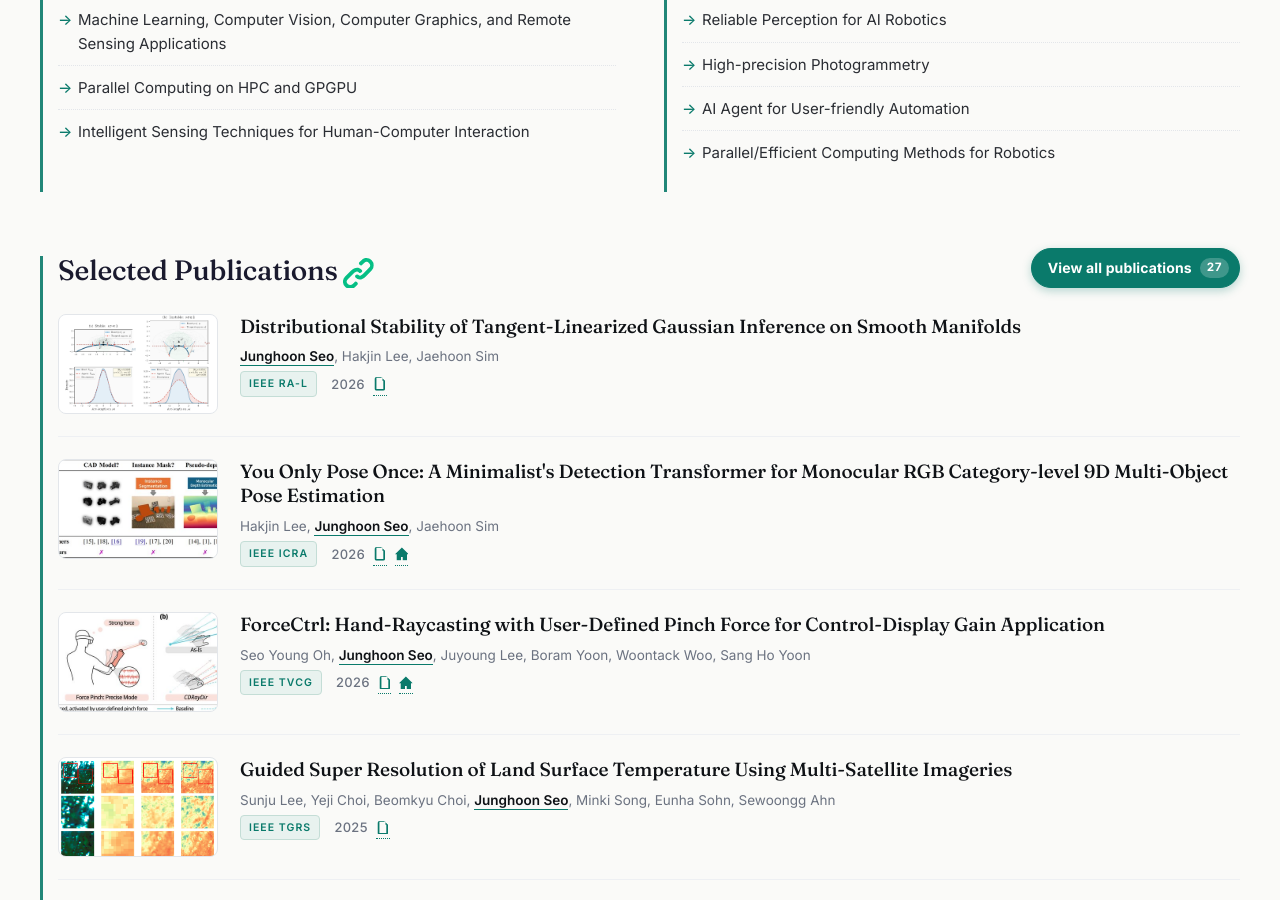
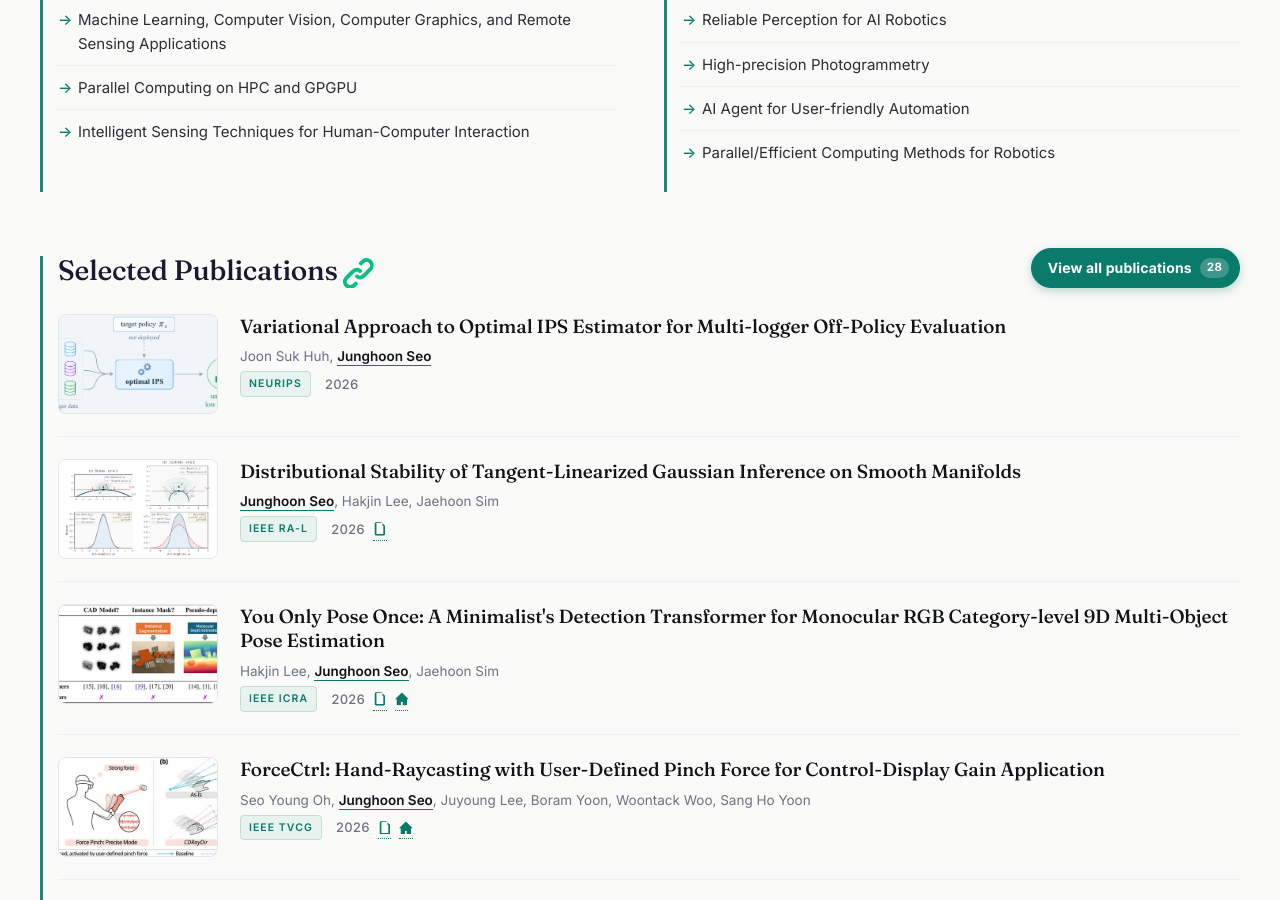
Before and after one commit to mikigom/mikigom.github.io, a Jekyll site: the page built from index.md, in a window 1280 px wide and 900 px high, scrolled down 1090 px. Built offline with Jekyll 4.4.1, drawn with Linux system fonts in a browser that asks for light colours.

Commit message:
Add NeurIPS 2026 optimal IPS publication

```diff
--- a/index.md
+++ b/index.md
@@ -117,6 +117,20 @@ show_title: false
     </button>
   </header>
   <div class="pubs" id="publications-list">
+
+<div class="pub-entry pub-entry--selected">
+  <div class="pub-thumb">
+    <img src="/assets/papers/optimal-ips.png" alt="Optimal IPS estimation from multi-logger data" loading="lazy" />
+  </div>
+  <div class="pub-text">
+    <strong>Variational Approach to Optimal IPS Estimator for Multi-logger Off-Policy Evaluation</strong>
+    <p class="pub-authors">Joon Suk Huh, <U>Junghoon Seo</U></p>
+    <div class="venue-row">
+      <span class="venue-tag">NeurIPS</span>
+      <span class="year">2026</span>
+    </div>
+  </div>
+</div>
 
 <div class="pub-entry pub-entry--selected">
   <div class="pub-thumb">
```
Also changed, not shown: assets/papers/optimal-ips.png (added).
